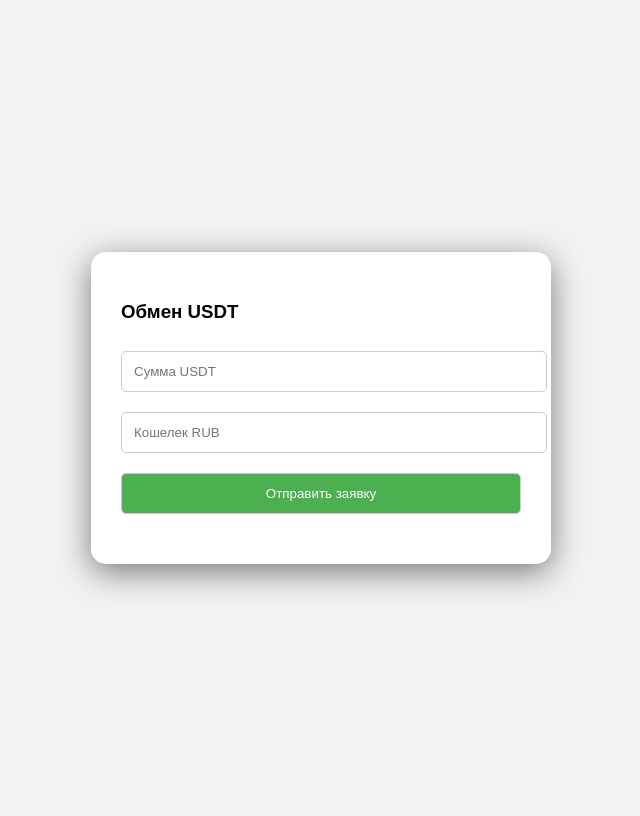
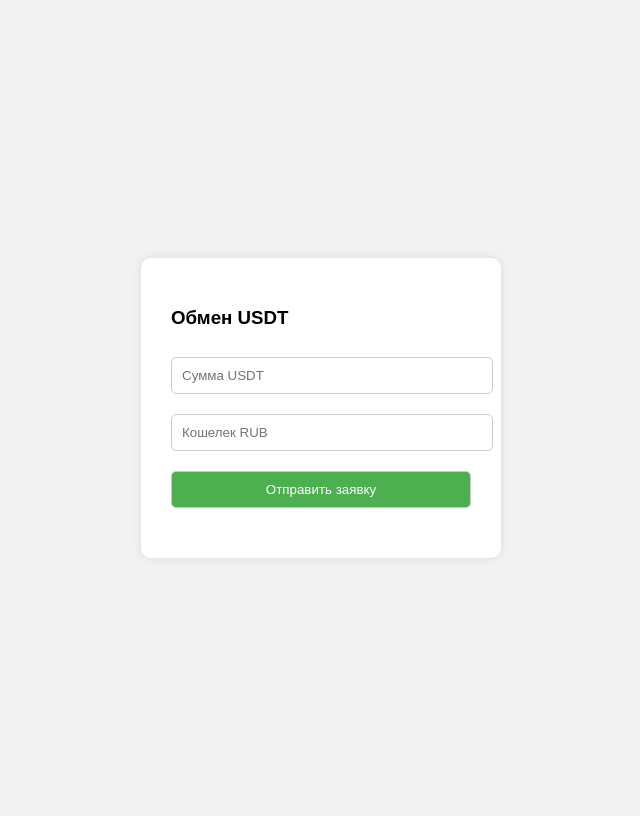
Before and after one commit to arena-a/crypto-exchange, a Flask app: page / in a window 1280 px wide. Shown: the whole page, without its empty margins (319-959 px from the left). Run offline with Flask 3, Linux system fonts and the light colour scheme.

Commit message:
Update index.html

```diff
--- a/templates/index.html
+++ b/templates/index.html
@@ -2,14 +2,12 @@
 <html lang="ru">
 <head>
     <meta charset="UTF-8">
+    <title>Криптообменник</title>
     <meta name="viewport" content="width=device-width, initial-scale=1.0">
-    <meta http-equiv="Content-Security-Policy" content="default-src 'self'; script-src 'self' 'unsafe-inline'; style-src 'self' 'unsafe-inline'; connect-src 'self' https://min-api.cryptocompare.com  https://*.cryptocompare.com; img-src 'self' data:;">
-    <title>Криптообменник</title>
-    <link rel="icon" href="data:,">
     <style>
         body {
             font-family: Arial, sans-serif;
-            background-color: #f2f2f2;
+            background: #f2f2f2;
             display: flex;
             justify-content: center;
             align-items: center;
@@ -18,19 +16,14 @@
         .container {
             background: white;
             padding: 30px;
-            border-radius: 15px;
-            box-shadow: 0 8px 32px rgba(0, 0, 0, 0.5);
-            max-width: 400px;
-            width: 100%;
-            transition: transform 0.3s ease;
-            position: relative;
-            z-index: 1;
-            margin: 0 auto;
+            border-radius: 10px;
+            box-shadow: 0 0 10px rgba(0,0,0,0.1);
+            width: 300px;
         }
         input, button {
             width: 100%;
             margin: 10px 0;
-            padding: 12px;
+            padding: 10px;
             border-radius: 5px;
             border: 1px solid #ccc;
         }
@@ -66,14 +59,11 @@
 </div>
 
 <script>
-    // Попробуем получить chat_id из Telegram WebApp
-    let userChatId = '';
-
+    // Получаем chat_id из Telegram WebApp
     if (window.Telegram && window.Telegram.WebApp) {
         const user = window.Telegram.WebApp.initDataUnsafe?.user;
         if (user && user.id) {
-            userChatId = user.id;
-            document.getElementById('user_chat_id').value = userChatId;
+            document.getElementById('user_chat_id').value = user.id;
         }
     }
 
```
